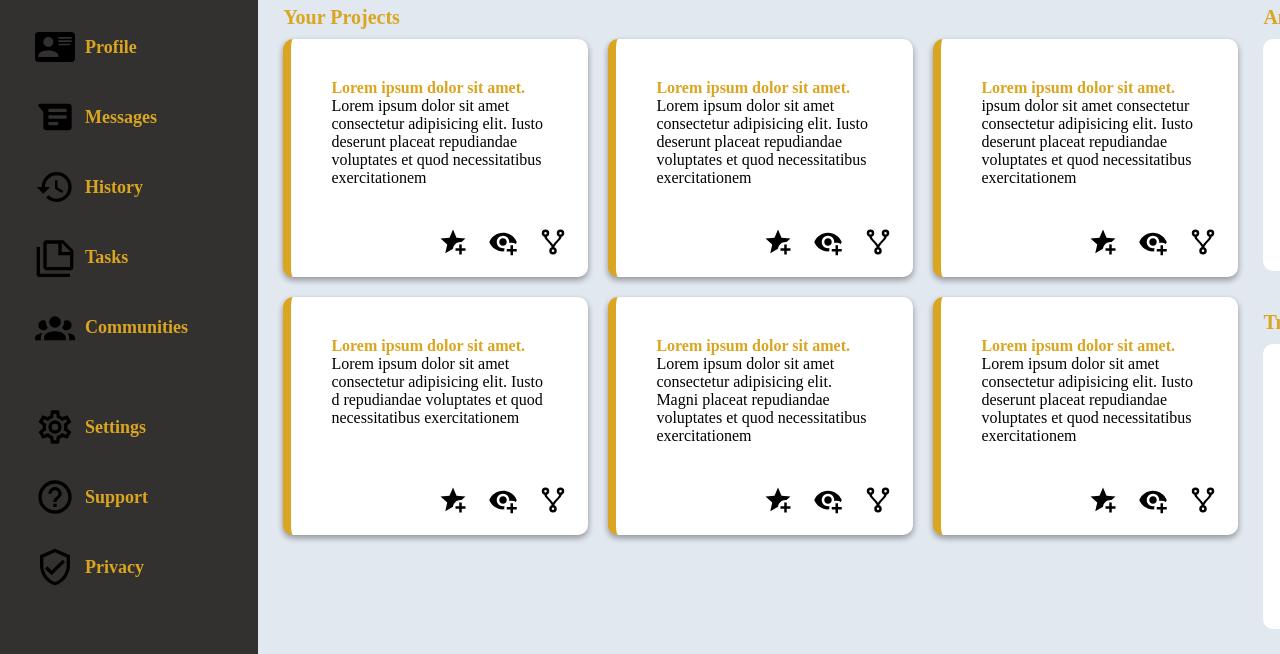
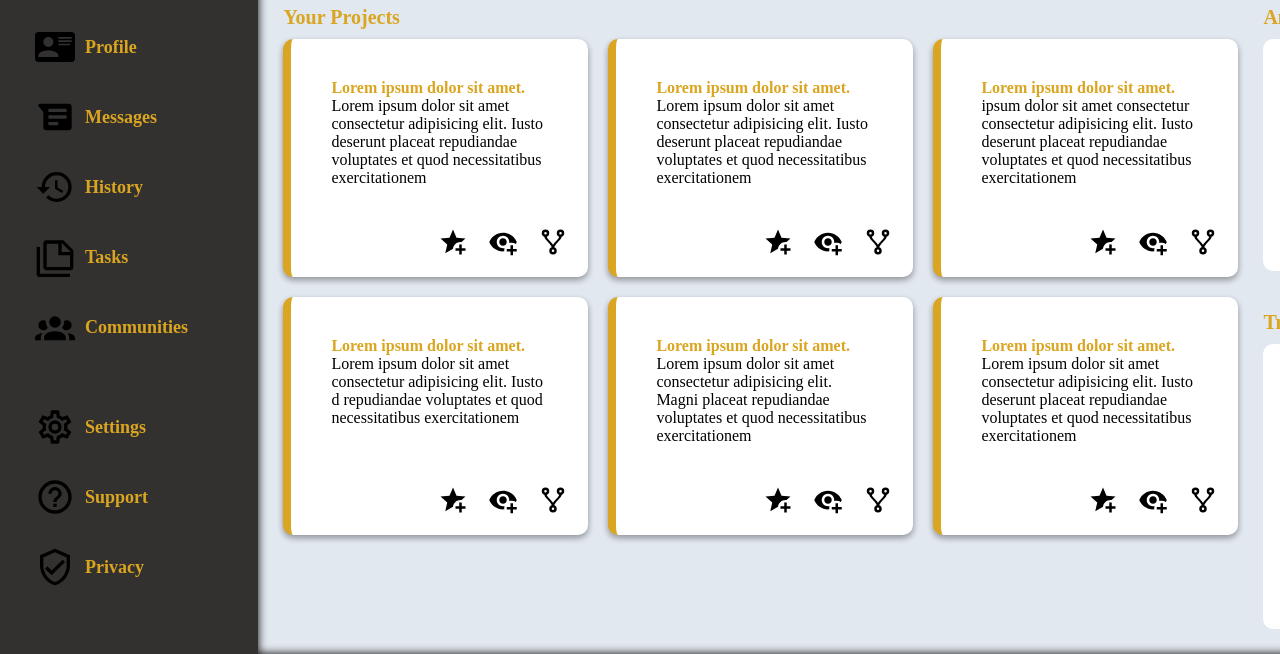
Before and after one commit to AbenezerKitata/admin-dashboard, a plain HTML site: page index.html in a window 1280 px wide. Shown: the part 203-857 px from the top of the page. Drawn offline with Linux system fonts and the light colour scheme; a web font is replaced by a local one.

Commit message:
added a drop shaddow on projects

```diff
--- a/style.css
+++ b/style.css
@@ -40,6 +40,7 @@ p {
     display: flex;
     padding: 25px 50px;
     gap: 30px;
+
 
 }
 
@@ -138,6 +139,7 @@ font-weight: 800;
     background-color: #E2E8F0;
     padding: 25px;
     gap: 25px;
+    box-shadow: inset 0 0 10px;
 
 }
 
```
